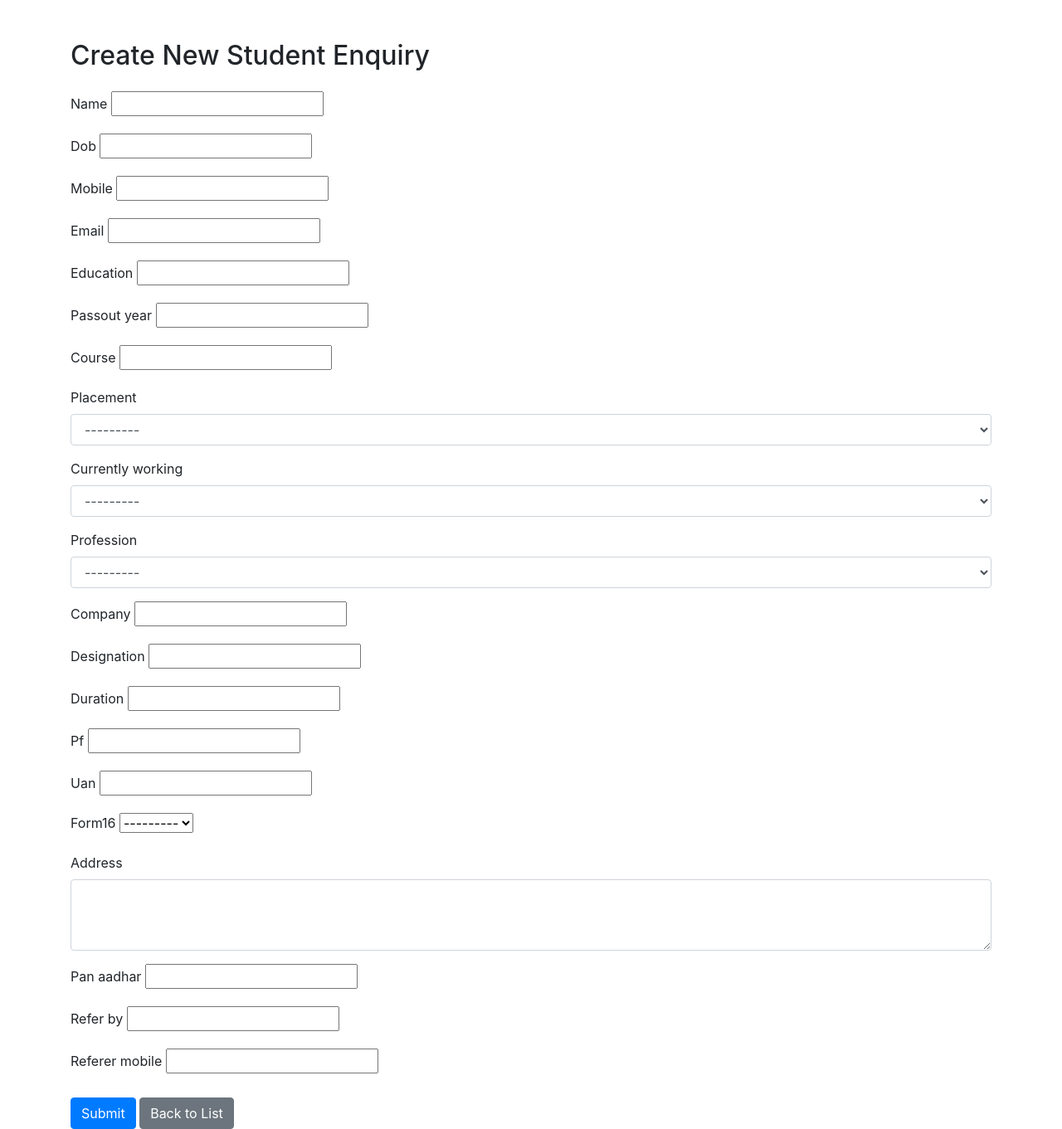
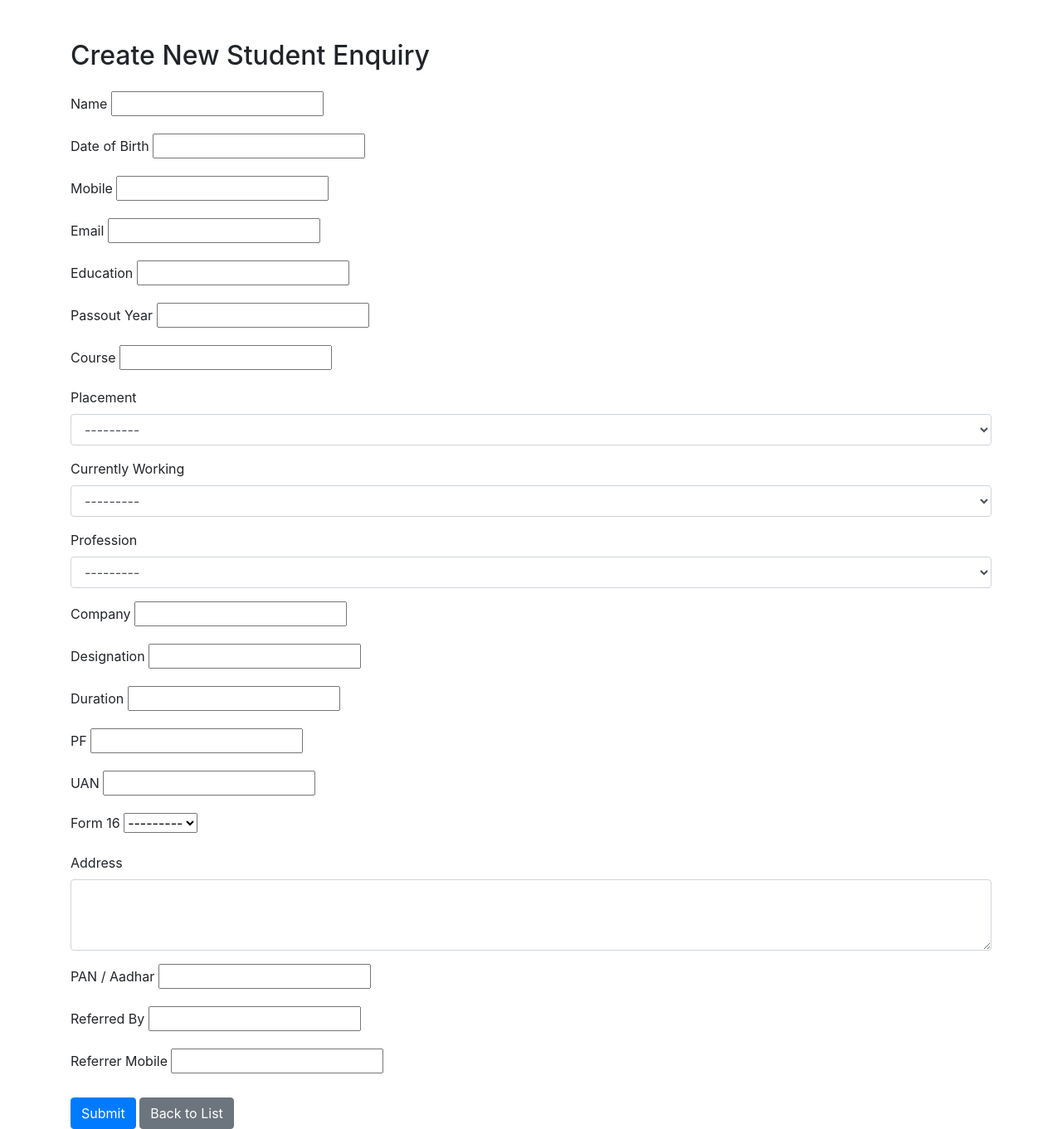
Before and after one commit to selvakumarj1807/SFCRUDAPI, a Django app: page /create/ in a window 1280 px wide. Shown: the whole page at 83% size. Run offline with Django 5.2, Linux system fonts and the light colour scheme; some libraries are stand-ins or nearby versions.

Commit message:
form input

```diff
--- a/ENQUIRY/templates/student_create.html
+++ b/ENQUIRY/templates/student_create.html
@@ -1,5 +1,6 @@
 <!DOCTYPE html>
 <html>
+
 <head>
     <title>Create Student Enquiry</title>
     <meta charset="UTF-8">
@@ -8,6 +9,7 @@
     <!-- Bootstrap 4 CSS -->
     <link rel="stylesheet" href="https://stackpath.bootstrapcdn.com/bootstrap/4.5.2/css/bootstrap.min.css">
 </head>
+
 <body>
     <div class="container mt-5">
         <h2 class="mb-4">Create New Student Enquiry</h2>
@@ -22,28 +24,177 @@
         <form method="post" novalidate>
             {% csrf_token %}
 
-        {% for field in form %}
             <div class="form-group">
-                <label for="{{ field.id_for_label }}">{{ field.label }}</label>
-                {{ field }}
-
-                {% if field.errors %}
-                    <div class="text-danger small">
-                        {{ field.errors|striptags }}
-                    </div>
+                <label for="id_name">Name</label>
+                {{ form.name }}
+                {% if form.name.errors %}
+                <div class="text-danger small">{{ form.name.errors|striptags }}</div>
                 {% endif %}
             </div>
-        {% endfor %}
+
+            <div class="form-group">
+                <label for="id_dob">Date of Birth</label>
+                {{ form.dob }}
+                {% if form.dob.errors %}
+                <div class="text-danger small">{{ form.dob.errors|striptags }}</div>
+                {% endif %}
+            </div>
+
+            <div class="form-group">
+                <label for="id_mobile">Mobile</label>
+                {{ form.mobile }}
+                {% if form.mobile.errors %}
+                <div class="text-danger small">{{ form.mobile.errors|striptags }}</div>
+                {% endif %}
+            </div>
+
+            <div class="form-group">
+                <label for="id_email">Email</label>
+                {{ form.email }}
+                {% if form.email.errors %}
+                <div class="text-danger small">{{ form.email.errors|striptags }}</div>
+                {% endif %}
+            </div>
+
+            <div class="form-group">
+                <label for="id_education">Education</label>
+                {{ form.education }}
+                {% if form.education.errors %}
+                <div class="text-danger small">{{ form.education.errors|striptags }}</div>
+                {% endif %}
+            </div>
+
+            <div class="form-group">
+                <label for="id_passout_year">Passout Year</label>
+                {{ form.passout_year }}
+                {% if form.passout_year.errors %}
+                <div class="text-danger small">{{ form.passout_year.errors|striptags }}</div>
+                {% endif %}
+            </div>
+
+            <div class="form-group">
+                <label for="id_course">Course</label>
+                {{ form.course }}
+                {% if form.course.errors %}
+                <div class="text-danger small">{{ form.course.errors|striptags }}</div>
+                {% endif %}
+            </div>
+
+            <div class="form-group">
+                <label for="id_placement">Placement</label>
+                {{ form.placement }}
+                {% if form.placement.errors %}
+                <div class="text-danger small">{{ form.placement.errors|striptags }}</div>
+                {% endif %}
+            </div>
+
+            <div class="form-group">
+                <label for="id_currently_working">Currently Working</label>
+                {{ form.currently_working }}
+                {% if form.currently_working.errors %}
+                <div class="text-danger small">{{ form.currently_working.errors|striptags }}</div>
+                {% endif %}
+            </div>
+
+            <div class="form-group">
+                <label for="id_profession">Profession</label>
+                {{ form.profession }}
+                {% if form.profession.errors %}
+                <div class="text-danger small">{{ form.profession.errors|striptags }}</div>
+                {% endif %}
+            </div>
+
+            <div class="form-group">
+                <label for="id_company">Company</label>
+                {{ form.company }}
+                {% if form.company.errors %}
+                <div class="text-danger small">{{ form.company.errors|striptags }}</div>
+                {% endif %}
+            </div>
+
+            <div class="form-group">
+                <label for="id_designation">Designation</label>
+                {{ form.designation }}
+                {% if form.designation.errors %}
+                <div class="text-danger small">{{ form.designation.errors|striptags }}</div>
+                {% endif %}
+            </div>
+
+            <div class="form-group">
+                <label for="id_duration">Duration</label>
+                {{ form.duration }}
+                {% if form.duration.errors %}
+                <div class="text-danger small">{{ form.duration.errors|striptags }}</div>
+                {% endif %}
+            </div>
+
+            <div class="form-group">
+                <label for="id_pf">PF</label>
+                {{ form.pf }}
+                {% if form.pf.errors %}
+                <div class="text-danger small">{{ form.pf.errors|striptags }}</div>
+                {% endif %}
+            </div>
+
+            <div class="form-group">
+                <label for="id_uan">UAN</label>
+                {{ form.uan }}
+                {% if form.uan.errors %}
+                <div class="text-danger small">{{ form.uan.errors|striptags }}</div>
+                {% endif %}
+            </div>
+
+            <div class="form-group">
+                <label for="id_form16">Form 16</label>
+                {{ form.form16 }}
+                {% if form.form16.errors %}
+                <div class="text-danger small">{{ form.form16.errors|striptags }}</div>
+                {% endif %}
+            </div>
+
+            <div class="form-group">
+                <label for="id_address">Address</label>
+                {{ form.address }}
+                {% if form.address.errors %}
+                <div class="text-danger small">{{ form.address.errors|striptags }}</div>
+                {% endif %}
+            </div>
+
+            <div class="form-group">
+                <label for="id_pan_aadhar">PAN / Aadhar</label>
+                {{ form.pan_aadhar }}
+                {% if form.pan_aadhar.errors %}
+                <div class="text-danger small">{{ form.pan_aadhar.errors|striptags }}</div>
+                {% endif %}
+            </div>
+
+            <div class="form-group">
+                <label for="id_refer_by">Referred By</label>
+                {{ form.refer_by }}
+                {% if form.refer_by.errors %}
+                <div class="text-danger small">{{ form.refer_by.errors|striptags }}</div>
+                {% endif %}
+            </div>
+
+            <div class="form-group">
+                <label for="id_referer_mobile">Referrer Mobile</label>
+                {{ form.referer_mobile }}
+                {% if form.referer_mobile.errors %}
+                <div class="text-danger small">{{ form.referer_mobile.errors|striptags }}</div>
+                {% endif %}
+            </div>
 
             <div class="mt-4">
                 <button type="submit" class="btn btn-primary">Submit</button>
                 <a href="{% url 'student_list' %}" class="btn btn-secondary">Back to List</a>
             </div>
         </form>
+
     </div>
 
     <!-- Bootstrap 4 JS Bundle -->
     <script src="https://code.jquery.com/jquery-3.5.1.slim.min.js"></script>
     <script src="https://cdn.jsdelivr.net/npm/bootstrap@4.5.2/dist/js/bootstrap.bundle.min.js"></script>
 </body>
+
 </html>
```
Lines whose indentation alone changed are shown as unchanged.
